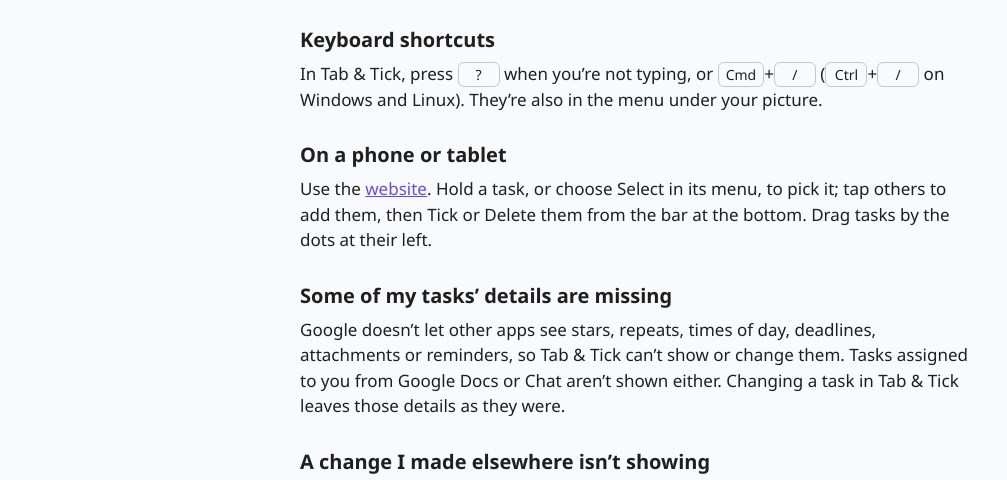
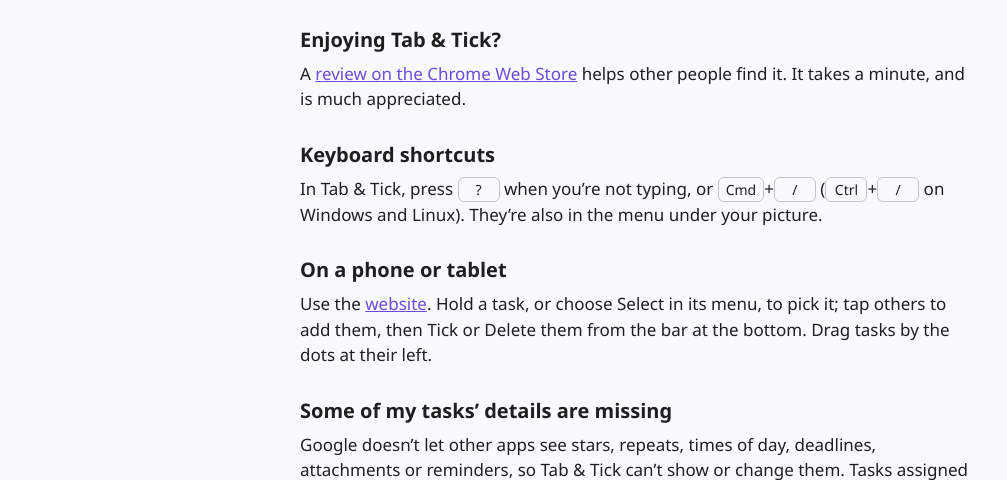
Before and after one commit to tabandtick/tabandtick.github.io, a plain HTML site: page support/index.html in a window 1280 px wide. Shown: the part 265-745 px from the top of the page, without its empty margins (0-1007 px from the left). Drawn offline with Linux system fonts and the light colour scheme.

Commit message:
Support: ask for a review on the Chrome Web Store
Co-Authored-By: Claude Opus 5.5 <noreply@anthropic.com>

```diff
--- a/support/index.html
+++ b/support/index.html
@@ -28,6 +28,9 @@
       <h1>Support</h1>
       <p>Something not working, or an idea? Write to <a href="mailto:tabandtick@googlegroups.com">tabandtick@googlegroups.com</a>, or <a href="https://github.com/tabandtick/app/issues">report it on GitHub</a>. Issues on GitHub are public, so please don&rsquo;t paste in your own tasks.</p>
 
+      <h2>Enjoying Tab &amp; Tick?</h2>
+      <p>A <a href="https://chromewebstore.google.com/detail/tab-tick/amidicalcieolbecimlogomhnokopigp/reviews">review on the Chrome Web Store</a> helps other people find it. It takes a minute, and is much appreciated.</p>
+
       <h2>Keyboard shortcuts</h2>
       <p>In Tab &amp; Tick, press <kbd>?</kbd> when you&rsquo;re not typing, or <kbd>Cmd</kbd>+<kbd>/</kbd> (<kbd>Ctrl</kbd>+<kbd>/</kbd> on Windows and Linux). They&rsquo;re also in the menu under your picture.</p>
 
```
